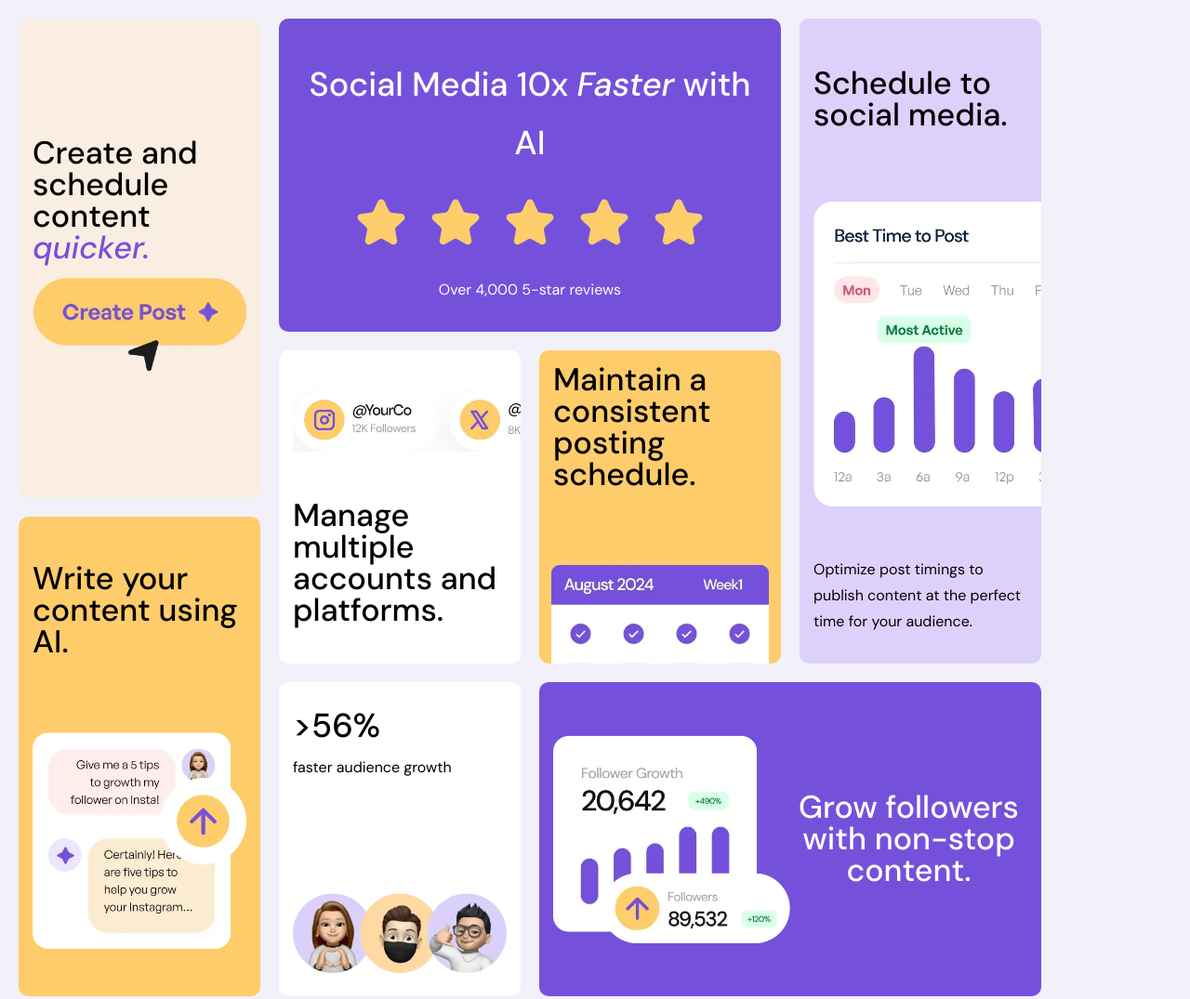
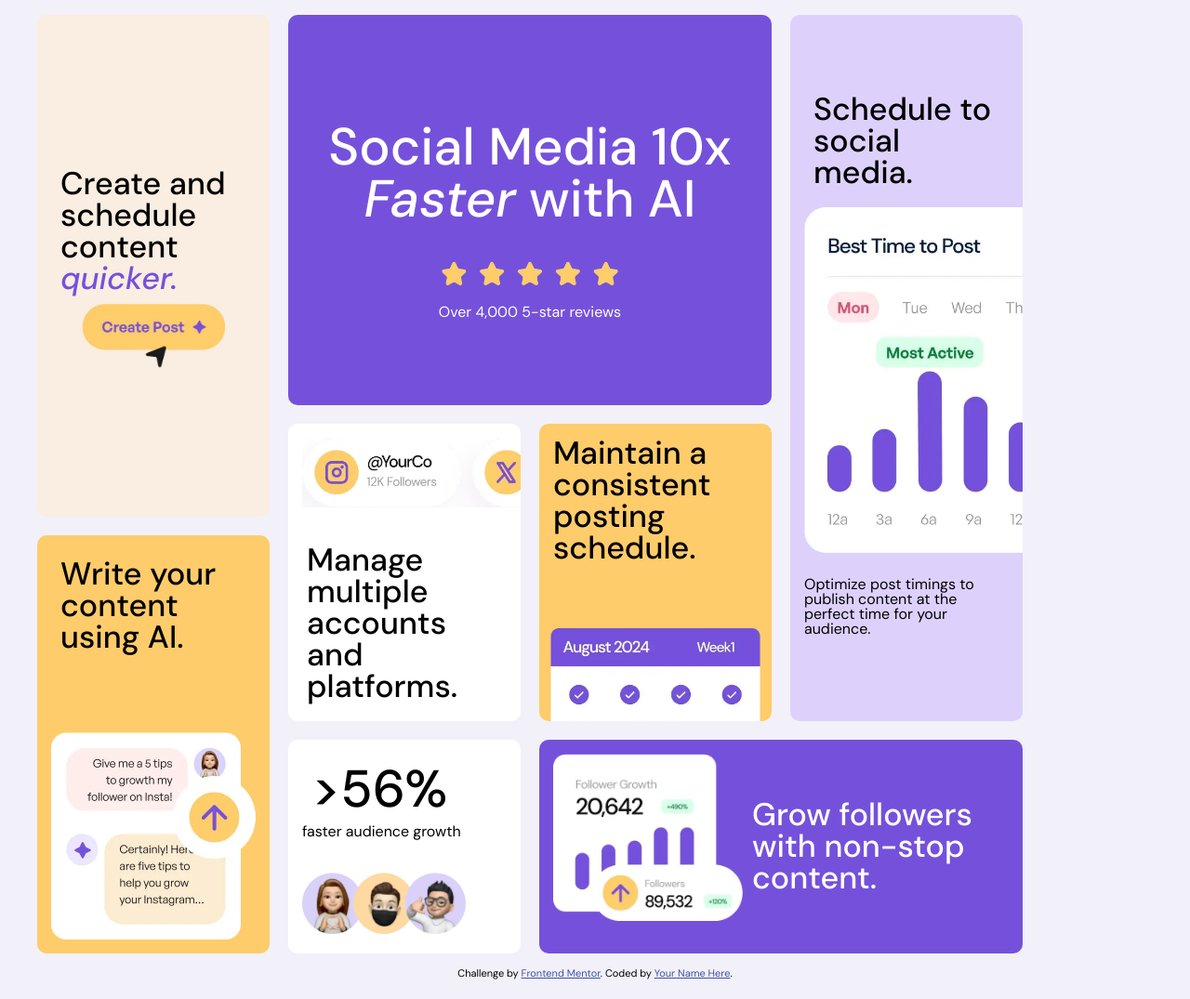
Before and after one commit to doriannegelly/tp2-bento, a plain HTML site: page index.html in a window 1280 px wide. Shown: the top 1075 px of the page at 93% size. After the commit the page ends 1054 px from the top, so only its background shows below. Drawn offline with Linux system fonts and the light colour scheme.

Commit message:
Remise finale

```diff
--- a/assets/css/style.css
+++ b/assets/css/style.css
@@ -65,19 +65,17 @@ body {
     /* taille de police du texte sur l'écran étroit: 14px */
     font-size: 1.4rem;
     /* facteur multiplicateur de la taille de la police 1.375x16 = 22 */
-    line-height: 1.375;
+    line-height: 1;
     background-color: rgb(242, 241, 250);
 }
 
 @media (min-width: 600px) {
     body {
-        line-height: 1.5;
         font-size: 1.6rem;
     }
 }
 @media (min-width: 800px) {
     body {
-        line-height: 1.75;
         font-size: 1.6rem;
     }
 }
@@ -93,25 +91,31 @@ h4{
 /* AJUSTER LES VALEURS SELON VOTRE PROJET */
 h1 {
     /* = 24px */
-    font-size: 2.4rem;
+    font-size: 3rem;
+    line-height: 1;
 }
 @media (min-width: 600px) {
     h1 {
         /* = 32px */
-        font-size: 3.2rem;
+        font-size: 5rem;
     }
 }
 @media (min-width: 800px) {
     h1 {
-        /* = 36px */
-        font-size: 3.6rem;
+        font-size: 5.6rem;
     }
 }
 
 h2 {
     line-height: 1;
     margin: auto;
-    font-size: 3.4rem;
+    font-size: 2.2rem;
+}
+@media (min-width: 600px) {
+    h2 {
+        /* = 24px */
+        font-size: 3.4rem;
+    }
 }
 
 
@@ -120,18 +124,18 @@ h2 {
 .descriptions {
     display: grid;
     grid-template: 100%;
-    margin: 20px;
     list-style: none;
-    padding: 0;
     gap: 1rem;
-    max-width: 1100px;
+    max-width: 260px;
+    min-width: 240px;
 }
 
 @media (min-width: 600px) {
     .descriptions {
         grid-template-columns: repeat(4, minmax(200px, 1fr));
-        grid-template-rows: repeat(6, 1fr);
+        grid-template-rows: minmax(300px,auto) minmax(100px, auto) minmax(100px, auto) minmax(200px, auto) ;
         gap: 2rem;
+        max-width: 1100px;
     }
 
     .case1 {
@@ -182,109 +186,166 @@ h2 {
 	overflow: hidden;
 }
 
-img {
-    height: auto;
-    margin: auto;
-    max-width: 100%;
+.case1{
+    display: flex;
+    flex-direction: column;
+    justify-content: center;
+    align-items: center;
+    text-align: center;
+}
+.case1__image {
+    max-width: 40%;
 }
 
 .case2 {
     display: flex;
     flex-direction: column;
+    text-align: left;
+    justify-content: space-between;
 }
-
+.case2 h2 {
+    align-self: flex-end;
+    margin: .5rem;
+}
+.case2__image {
+    align-self: flex-start;
+    margin-bottom: 1rem;
+    max-width: 110%;
+}
 @media (min-width: 600px) {
     .case2__image {
-        max-width: 140%;
-    }
-
-    .case2 {
-        justify-content: space-between;
+        max-width: 160%;
     }
 }
 
+.case3 {
+    display: flex;
+    flex-direction: column;
+    text-align: left;
+    justify-content: space-between;
+    position: relative;
+}
 .case3__image {
     position: absolute;
-    bottom: -70px; /* Ajustez cette valeur pour contrôler le dépassement */
-    left: 50%;
-    transform: translateX(-50%);
-    max-width: 90%;
+    bottom: -10px;
+    left: -2;
+    transform: translateX(2%);
+    max-width: 60%;
 }
-.case3 {
-    position: relative;
+.case3 h2 {
+    margin-bottom: 11rem;
 }
 @media (min-width: 600px) {
-    .case3 {
-        justify-content: space-between;
+    .case3__image {
+        position: absolute;
+        bottom: -70px;
+        left: 50%;
+        transform: translateX(-50%);
+        max-width: 90%;
+    }
+    .case3 h2 {
+        margin: 0
     }
 }
-
 
 .case4 {
     display: flex;
     flex-direction: column;
-    text-align: left;
+    justify-content: center;
+    align-items: flex-start;
+    text-align: center;
 }
-
+.case4 h2 {
+    margin: 1rem;
+}
 @media (min-width: 600px) {
-    .case4__image  {
-        max-width: 160%;
+    .case4 {
+        text-align: left;
+    }
+    .case4__image {
+        max-width: 190%;
+        margin: 1rem 0 1rem 0;
     }
 }
 
 .case5 {
     display: flex;
     flex-direction: column;
-    text-align: left;
+    justify-content: center;
     align-items: center;
+}
+.case5 h2 {
+    text-align: center;
+    margin-left: 1rem;
+}
+.case5__image {
+    margin-bottom: 2rem;
+    min-width: 180px;
+    max-width: 50%;
+    height: auto;
 }
 @media (min-width: 600px) {
     .case5 {
         flex-direction: row;
     }
-}
-.case5__image {
-    max-width: 50%;
-    height: auto;
+    .case5 h2 {
+        text-align: left;
+    }
+    .case5__image {
+        max-width: 50%;
+    }
 }
 
 .case6 {
     display: flex;
     flex-direction: column;
     text-align: left;
+    align-items: flex-start;
+}
+.case6 h1 {
+    margin: 1rem;
+}
+.case6 p {
+    margin-top: 0;
 }
 .case6__image {
-    margin-bottom:1rem;
-}
-.case6 p,
-.case6 h1 {
-    margin: 0;
+   margin-top: 2rem;
+   max-width: 80%;
 }
 
 .case7 {
     display: flex;
     flex-direction: column;
-    align-content: space-around;
-    gap: 1.5rem;
+    justify-content: center;
 }
-
 .case7 h2 {
-    margin: auto auto 0 auto;
+    margin: 1rem;
 }
-
 .case7__image {
-    margin: 0 auto auto auto;
+    max-width: 70%;
+}
+@media (min-width: 600px) {
+    .case7 {
+        align-items: center;
+    }
 }
 
 .case8 {
     display: flex;
     flex-direction: column;
     text-align: left;
-    gap: 1rem;
+    justify-content: space-between;
+}
+.case8 h2 {
+    margin: 1rem;
 }
 .case8__image {
-    margin: auto;
-    align-self: flex-end;
+    max-width: 90%;
+}
+@media (min-width: 600px) {
+    .case8__image {
+        max-width: 100%;
+    }
 }
 
 /* UTILITAIRES */
```
